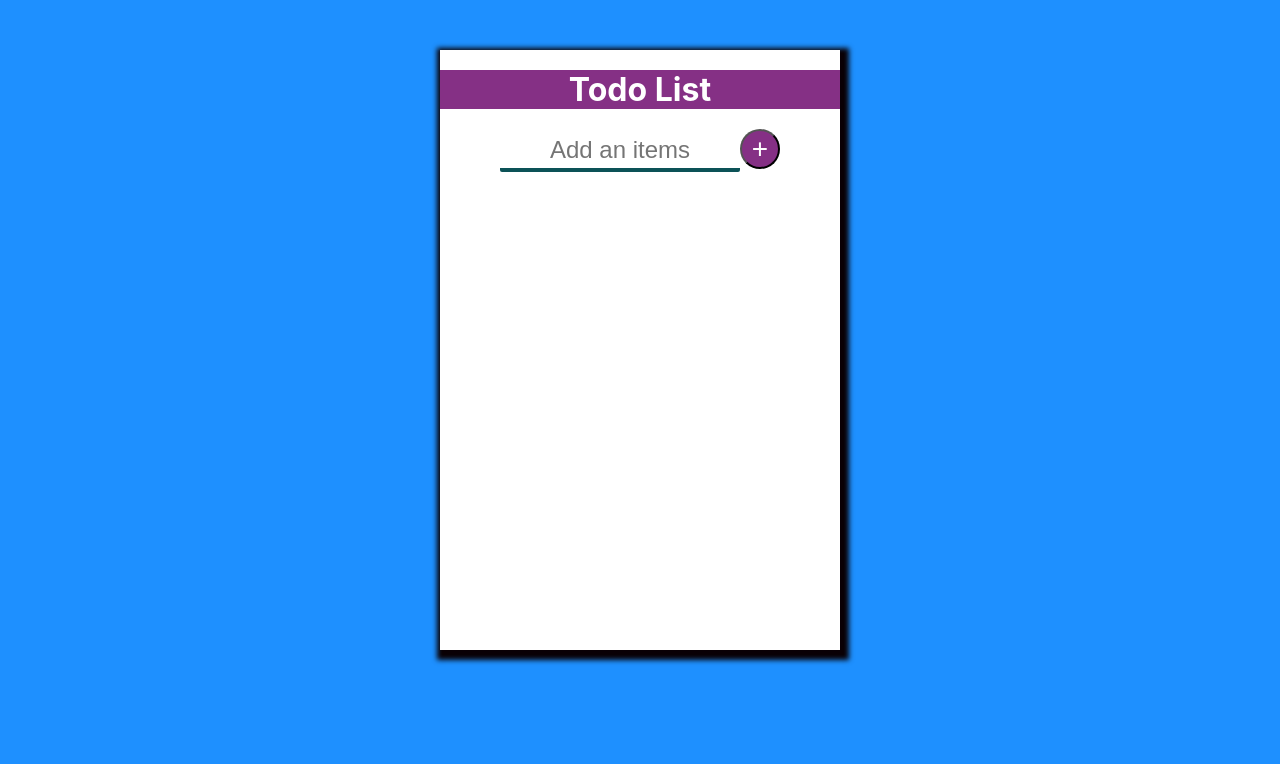
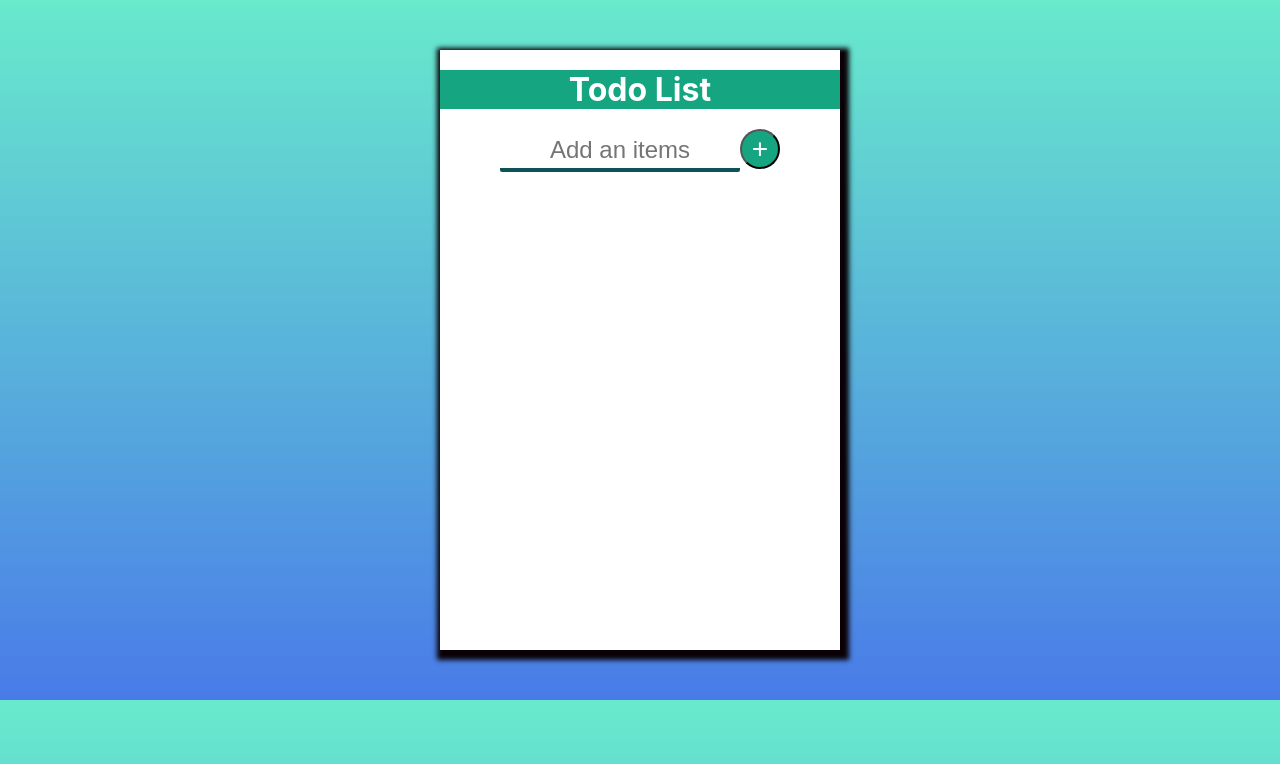
Before and after one commit to chandan4u22/ToDoList-React-App, a React (Create React App) app: page / in a window 1280 px wide. Shown: the top 764 px of the page. Built offline with nearby package versions, Linux system fonts and the light colour scheme.

Commit message:
Update TodoList.css
color change

```diff
--- a/src/Components/TodoList.css
+++ b/src/Components/TodoList.css
@@ -2,7 +2,7 @@
 box-sizing: border-box;
 }
 body{
-    background-color: #1e90ff;
+    background: linear-gradient(to bottom, #68EACC 0%, #497BE8 100%);
 }
 .mainDiv{
     margin: 50px auto;
@@ -16,7 +16,7 @@ body{
     box-sizing: border-box;
 }
 h1{
-    background-color: rgb(133, 48, 133);
+    background-color: rgb(22, 165, 129);
     margin: 0 auto;
     padding: 0 auto;
     color: #ffff;
@@ -44,7 +44,7 @@ h1{
     width: 40px;
     height: 40px;
     margin: 20px auto;
-    background-color: rgb(133, 48, 133);
+    background-color: rgb(22, 165, 129);
     font-size:28px;
     color: #ffff;
 }
@@ -57,7 +57,7 @@ ol{
     list-style-type:none;
     font-size: 25px;
     margin-left: 20px;
-    color: rgb(133, 48, 133);
+    color: rgb(138, 13, 127);
 }
 i{
      color: rgb(255, 0, 0);
```
